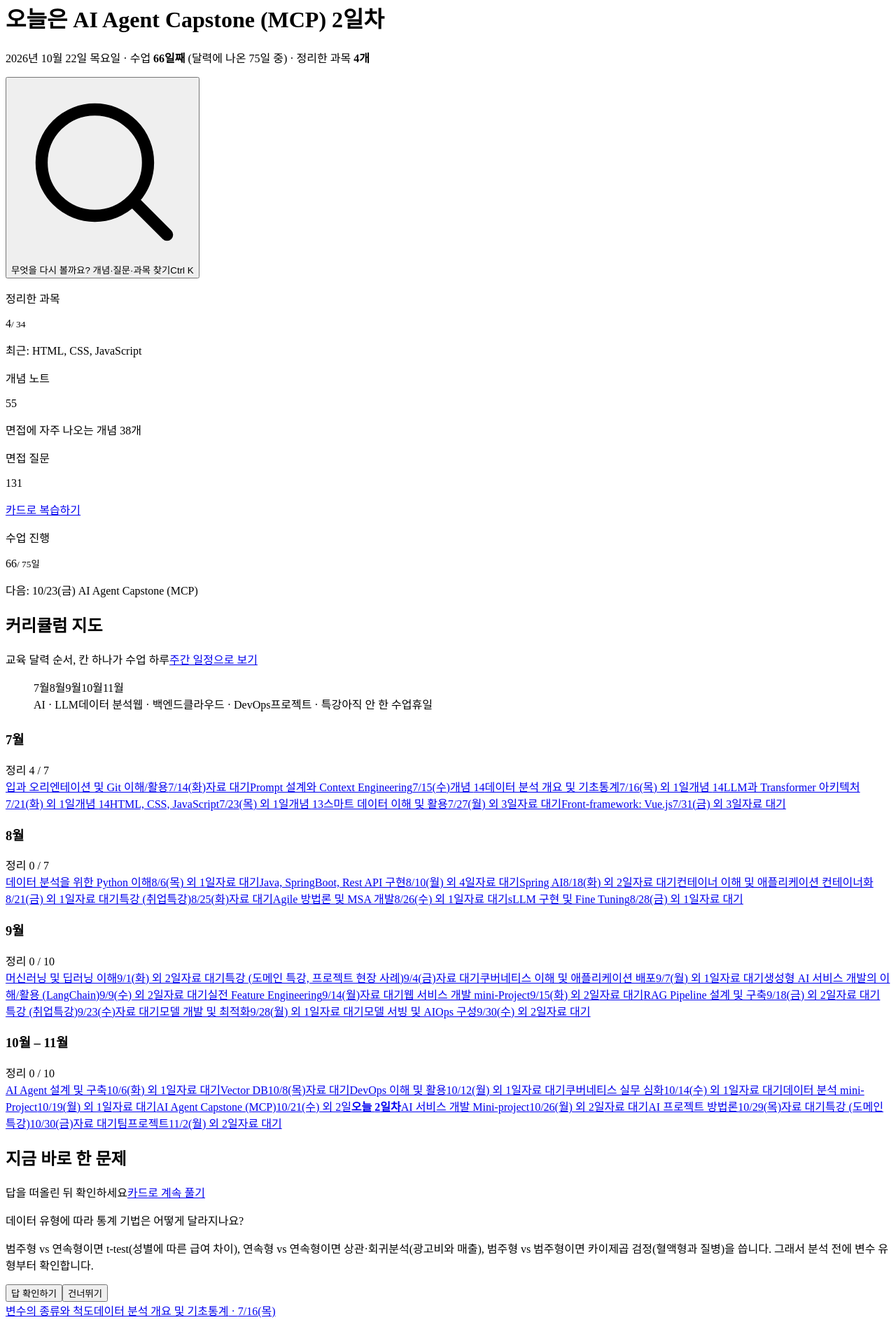
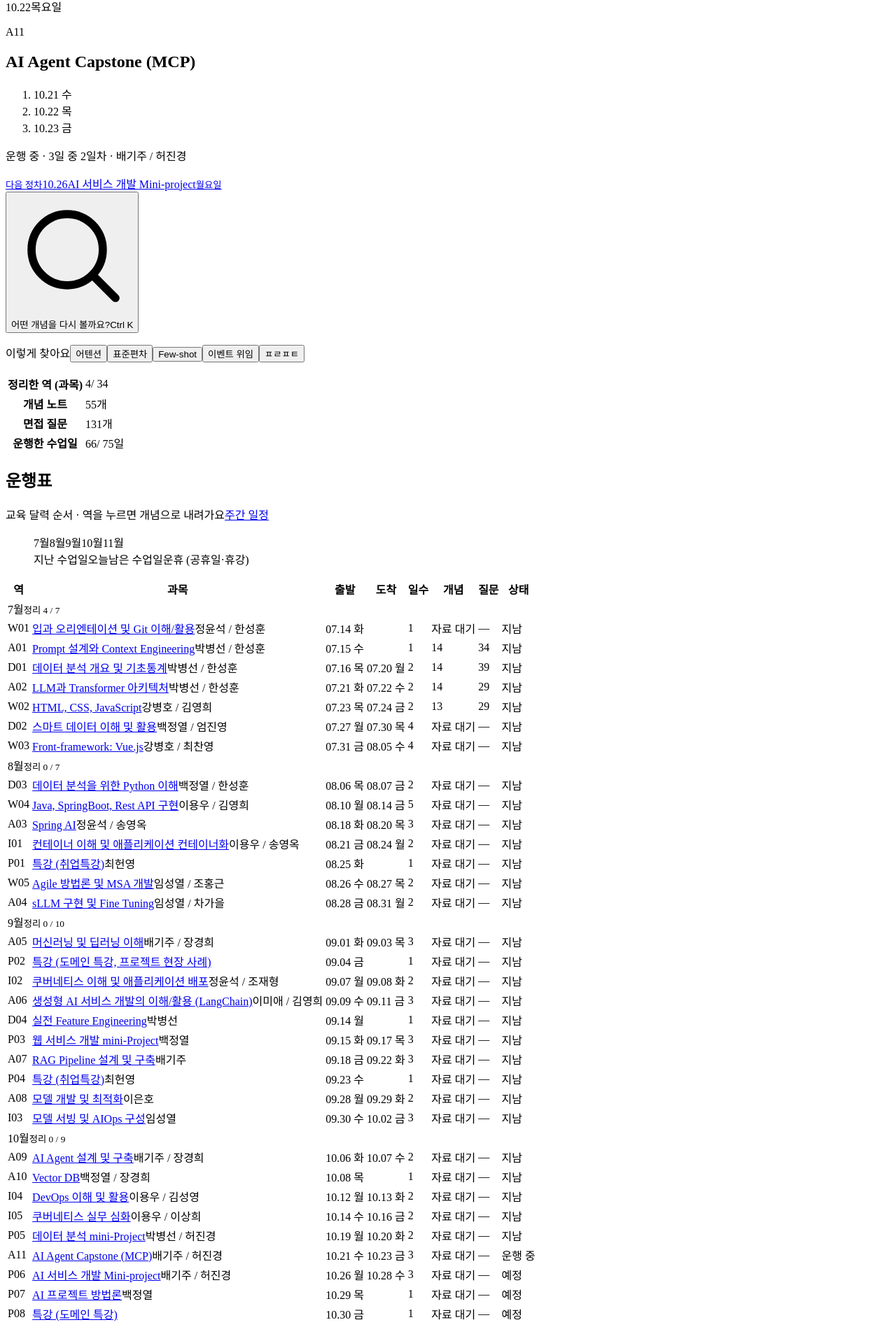
Before and after one commit to minjeoong/study-book, a React (Vite) app: page / in a window 1280 px wide. Shown: the part 236-2133 px from the top of the page at 70% size. Built offline with nearby package versions, Linux system fonts and the light colour scheme; the HTML template or start-up script is replaced by a standard one.

Commit message:
feat: 홈을 '지금 운행 중' 보드와 전체 운행표로 재구성
Co-Authored-By: Claude Opus 5.5 <noreply@anthropic.com>
Claude-Session: https://claude.ai/code/session_019Ze6Ssya1QHnu55zeaP4EW

```diff
--- a/src/pages/Home.tsx
+++ b/src/pages/Home.tsx
@@ -1,5 +1,5 @@
 import { useMemo, useState } from 'react'
-import { COURSES, TRACKS, type Course } from '../data/schedule'
+import { COURSES, type Course } from '../data/schedule'
 import { ALL_CONCEPTS, ALL_QA, conceptHref, conceptsOf, courseHref, hasNotes } from '../lib/content'
 import {
   CLASS_DAYS,
@@ -8,60 +8,141 @@ import {
   courseStatus,
   dayNumberIn,
   dayOff,
-  longDate,
   md,
   nextClass,
   parse,
   programWeekdays,
   todayISO,
+  weekday,
 } from '../lib/dates'
-import { Importance, Inline } from '../components/Bits'
+import { dot } from '../lib/stations'
+import { go } from '../lib/router'
+import { Code, Importance, Inline, markOf, StatusMark } from '../components/Bits'
 import { Icon } from '../components/Icon'
 
-function greeting(today: string): string {
-  const cls = classOn(today)
-  if (cls) {
-    const n = dayNumberIn(cls.course, today)
-    return cls.course.days.length > 1 ? `오늘은 ${cls.course.title} ${n}일차` : `오늘은 ${cls.course.title}`
-  }
-  const off = dayOff(today)
-  if (off) return `오늘은 ${off.name}, 쉬는 날`
-  const next = nextClass(today)
-  if (!next) return '지금까지 배운 것들'
-  if (today < CLASS_DAYS[0].date) return '곧 SKALA 4기 입과'
-  const wd = parse(today).getDay()
-  if (wd === 0 || wd === 6) return `주말, 다음 수업은 ${next.course.title}`
-  return `다음 수업은 ${next.course.title}`
-}
+const TRY = ['어텐션', '표준편차', 'Few-shot', '이벤트 위임', 'ㅍㄹㅍㅌ']
 
-const MAP_COLUMNS: { label: string; months: number[] }[] = [
-  { label: '7월', months: [7] },
-  { label: '8월', months: [8] },
-  { label: '9월', months: [9] },
-  { label: '10월 – 11월', months: [10, 11] },
-]
-
-function MapItem({ c, today }: { c: Course; today: string }) {
-  const ready = hasNotes(c.id)
-  const status = courseStatus(c, today)
-  const n = conceptsOf(c.id).length
-  const first = md(c.days[0])
-  const range = c.days.length > 1 ? `${first} 외 ${c.days.length - 1}일` : first
+/** 역 진행 ●───◉───○ */
+function Run({ course, today }: { course: Course; today: string }) {
   return (
-    <a className="map-item" href={courseHref(c.id)} data-track={c.track} data-empty={!ready} data-status={status}>
-      <span className="map-item__bar" />
-      <span>
-        <span className="map-item__title">{c.title}</span>
-        <span className="map-item__meta num">
-          <span>{range}</span>
-          {status === 'today' ? <b>오늘 {dayNumberIn(c, today)}일차</b> : ready ? <span>개념 {n}</span> : <span>자료 대기</span>}
+    <ol className="run" aria-label={`${course.title} 수업일`}>
+      {course.days.map((d) => {
+        const s = d === today ? 'today' : d < today ? 'done' : 'next'
+        return (
+          <li key={d} className="run__stop" data-s={s}>
+            <i className="mark" data-s={s} aria-hidden="true" />
+            <span className="run__label">
+              <span className="fig">{dot(d)}</span> {weekday(d)}
             </span>
-      </span>
-    </a>
+          </li>
+        )
+      })}
+    </ol>
   )
 }
 
-function ProgramStrip({ today }: { today: string }) {
+function NowBoard({ today, onSearch }: { today: string; onSearch: (q?: string) => void }) {
+  const cls = classOn(today)
+  const next = nextClass(today)
+  const off = dayOff(today)
+  const focus = cls?.course ?? next?.course
+  const after = cls ? CLASS_DAYS.find((d) => d.date > today && d.course.id !== cls.course.id) : next
+
+  const readyCourses = COURSES.filter((c) => hasNotes(c.id))
+  const passed = classDaysUntil(today)
+
+  return (
+    <section className="now" aria-labelledby="now-title">
+      <div>
+        <p className="now__date">
+          <span className="fig">{dot(today)}</span>
+          <span>{weekday(today)}요일</span>
+        </p>
+        {focus && (
+          <>
+            <div className="now__station">
+              <Code course={focus} size="lg" />
+              <h1 className="title" id="now-title">
+                {cls ? focus.title : off ? `오늘은 ${off.name}` : `다음 정차 ${focus.title}`}
+              </h1>
+            </div>
+            <div className="now__run">
+              <Run course={focus} today={today} />
+              <p className="run__caption">
+                {cls
+                  ? focus.days.length > 1
+                    ? `운행 중 · ${focus.days.length}일 중 ${dayNumberIn(focus, today)}일차`
+                    : '운행 중 · 하루 수업'
+                  : `${md(focus.days[0])} 출발 · ${focus.days.length}일`}
+                {focus.instructors.length ? ` · ${focus.instructors.join(' / ')}` : ''}
+              </p>
+            </div>
+            {cls && after && (
+              <a className="now__next" href={courseHref(after.course.id)}>
+                <small>다음 정차</small>
+                <span className="fig">{dot(after.date)}</span>
+                <span className="now__next-name">{after.course.title}</span>
+                <small>{weekday(after.date)}요일</small>
+              </a>
+            )}
+          </>
+        )}
+        {!focus && (
+          <h1 className="title" id="now-title">
+            종착역까지 왔어요
+          </h1>
+        )}
+      </div>
+
+      <aside className="finder" aria-label="찾기와 현황">
+        <button className="finder__box" onClick={() => onSearch()}>
+          <Icon name="search" />
+          <span>어떤 개념을 다시 볼까요?</span>
+          <span className="kbd">Ctrl K</span>
+        </button>
+        <p className="finder__try">
+          이렇게 찾아요
+          {TRY.map((t) => (
+            <button key={t} className="tag" onClick={() => onSearch(t)}>
+              {t}
+            </button>
+          ))}
+        </p>
+        <table className="board">
+          <tbody>
+            <tr>
+              <th scope="row">정리한 역 (과목)</th>
+              <td className="num">
+                <span className="fig">{readyCourses.length}</span>/ {COURSES.length}
+              </td>
+            </tr>
+            <tr>
+              <th scope="row">개념 노트</th>
+              <td className="num">
+                <span className="fig">{ALL_CONCEPTS.length}</span>개
+              </td>
+            </tr>
+            <tr>
+              <th scope="row">면접 질문</th>
+              <td className="num">
+                <span className="fig">{ALL_QA.length}</span>개
+              </td>
+            </tr>
+            <tr>
+              <th scope="row">운행한 수업일</th>
+              <td className="num">
+                <span className="fig">{passed}</span>/ {CLASS_DAYS.length}일
+              </td>
+            </tr>
+          </tbody>
+        </table>
+      </aside>
+    </section>
+  )
+}
+
+/** 전체 운행 구간: 평일 한 칸씩 */
+function ProgramSpan({ today }: { today: string }) {
   const days = programWeekdays()
   const months = useMemo(() => {
     const out: { m: number; start: number; span: number }[] = []
@@ -76,60 +157,131 @@ function ProgramStrip({ today }: { today: string }) {
   const cols = { gridTemplateColumns: `repeat(${days.length}, minmax(0, 1fr))` }
 
   return (
-    <figure className="strip" aria-label="전체 수업일 띠">
-      <div className="strip__months" style={cols} aria-hidden="true">
+    <figure className="span" aria-label="전체 운행 구간">
+      <div className="span__months" style={cols} aria-hidden="true">
         {months.map((m) => (
           <span key={m.m} style={{ gridColumn: `${m.start} / span ${m.span}` }}>
             {m.span >= 3 ? `${m.m}월` : ''}
           </span>
         ))}
       </div>
-      <div className="strip__cells" style={cols}>
+      <div className="span__cells" style={cols}>
         {days.map((d) => {
           const cls = classOn(d)
-          const off = dayOff(d)
           if (!cls) {
-            return (
-              <span
-                key={d}
-                className="strip__cell"
-                data-off="true"
-                data-today={d === today}
-                title={`${md(d)} ${off?.name ?? '수업 없음'}`}
-              />
-            )
+            return <span key={d} className="span__cell" data-s="off" title={`${md(d)} ${dayOff(d)?.name ?? '수업 없음'}`} />
           }
+          const s = d === today ? 'today' : d < today ? 'done' : 'next'
           return (
             <a
               key={d}
-              className="strip__cell"
+              className="span__cell"
+              data-s={s}
               href={courseHref(cls.course.id)}
-              data-track={cls.course.track}
-              data-future={d > today}
-              data-today={d === today}
               title={`${md(d)} ${cls.course.title}`}
               aria-label={`${md(d)} ${cls.course.title}`}
             />
           )
         })}
       </div>
-      <figcaption className="strip__legend">
-        {TRACKS.map((t) => (
-          <span key={t.id} data-track={t.id}>
-            <i />
-            {t.name}
-          </span>
-        ))}
+      <figcaption className="marks-key">
         <span>
-          <i data-kind="future" />
-          아직 안 한 수업
+          <i data-s="done" />
+          지난 수업일
         </span>
         <span>
-          <i data-kind="off" />
-          휴일
+          <i data-s="today" />
+          오늘
+        </span>
+        <span>
+          <i />
+          남은 수업일
+        </span>
+        <span>
+          <i data-s="off" />
+          운휴 (공휴일·휴강)
         </span>
       </figcaption>
     </figure>
+  )
+}
+
+function Timetable({ today }: { today: string }) {
+  const months = [7, 8, 9, 10, 11]
+  return (
+    <table className="tt">
+      <thead>
+        <tr>
+          <th scope="col">역</th>
+          <th scope="col">과목</th>
+          <th scope="col">출발</th>
+          <th scope="col">도착</th>
+          <th scope="col" className="r">
+            일수
+          </th>
+          <th scope="col" className="r">
+            개념
+          </th>
+          <th scope="col" className="r">
+            질문
+          </th>
+          <th scope="col">상태</th>
+        </tr>
+      </thead>
+      <tbody>
+        {months.map((m) => {
+          const courses = COURSES.filter((c) => parse(c.days[0]).getMonth() + 1 === m)
+          if (!courses.length) return null
+          const ready = courses.filter((c) => hasNotes(c.id)).length
+          return [
+            <tr key={`m${m}`} className="tt__month">
+              <td colSpan={8}>
+                {m}월<small className="num">정리 {ready} / {courses.length}</small>
+              </td>
+            </tr>,
+            ...courses.map((c) => {
+              const ready = hasNotes(c.id)
+              const concepts = conceptsOf(c.id)
+              const q = concepts.reduce((n, k) => n + k.qa.length, 0)
+              const s = markOf(courseStatus(c, today))
+              const first = c.days[0]
+              const last = c.days[c.days.length - 1]
+              return (
+                <tr key={c.id} data-empty={!ready} onClick={() => go(courseHref(c.id))}>
+                  <td className="code-col">
+                    <Code course={c} />
+                  </td>
+                  <td className="name-col">
+                    <a className="tt__name" href={courseHref(c.id)} onClick={(e) => e.stopPropagation()}>
+                      {c.title}
+                    </a>
+                    {c.instructors.length > 0 && <span className="tt__sub">{c.instructors.join(' / ')}</span>}
+                  </td>
+                  <td className="dep-col num">
+                    <span className="fig">{dot(first)}</span> {weekday(first)}
+                  </td>
+                  <td className="arr-col num">
+                    {first !== last && (
+                      <>
+                        <span className="fig">{dot(last)}</span> {weekday(last)}
+                      </>
+                    )}
+                  </td>
+                  <td className="days-col r num">{c.days.length}</td>
+                  <td className="n-col r num">{ready ? concepts.length : '자료 대기'}</td>
+                  <td className="q-col r num">{ready ? q : '—'}</td>
+                  <td className="state-col">
+                    <span className={s === 'today' ? 'tt__now' : undefined}>
+                      <StatusMark s={s} label />
+                    </span>
+                  </td>
+                </tr>
+              )
+            }),
+          ]
+        })}
+      </tbody>
+    </table>
   )
 }
 
@@ -137,9 +289,7 @@ function DailyQuestion() {
   const pool = ALL_QA
   const [i, setI] = useState(() => Math.floor(Math.random() * Math.max(pool.length, 1)))
   const [shown, setShown] = useState(false)
-  if (!pool.length) {
-    return <p className="empty">면접 질문이 있는 노트가 아직 없어요.</p>
-  }
+  if (!pool.length) return <p className="empty">면접 질문이 있는 노트가 아직 없어요.</p>
   const item = pool[i % pool.length]
   const course = COURSES.find((c) => c.id === item.concept.course)!
   const next = () => {
@@ -148,52 +298,49 @@ function DailyQuestion() {
     setI(n)
     setShown(false)
   }
-  const sameCourse = pool.filter((x) => x.concept.course === course.id).length
   return (
-    <>
-      <div className="quiz">
-        <p className="quiz__q">
+    <article className="ticket">
+      <div className="ticket__stub">
+        <Code course={course} />
+        <span className="fig">Q</span>
+        <span>{md(course.days[0])}</span>
+      </div>
+      <div className="ticket__main">
+        <p className="ticket__where">
+          <a href={conceptHref(item.concept)}>{item.concept.title}</a> · {course.title}
+        </p>
+        <p className="ticket__q">
           <Inline text={item.qa.q} />
         </p>
-        <p className="quiz__a" data-hidden={!shown} aria-hidden={!shown}>
+        {shown ? (
+          <p className="ticket__a">
             <Inline text={item.qa.a} />
           </p>
-        <div className="quiz__actions">
+        ) : (
+          <p className="ticket__hint">정의 → 이유 → 예시 순서로 30초 안에 말해 본 다음 확인하세요.</p>
+        )}
+        <div className="ticket__actions">
           {!shown ? (
-            <button className="btn btn--primary" onClick={() => setShown(true)}>
-              답 확인하기
+            <button className="btn btn--go" onClick={() => setShown(true)}>
+              답 확인
             </button>
           ) : (
-            <button className="btn btn--primary" onClick={next}>
+            <button className="btn btn--go" onClick={next}>
               <Icon name="shuffle" />
               다른 질문
             </button>
           )}
           {!shown && (
-            <button className="btn btn--ghost" onClick={next}>
+            <button className="btn btn--line" onClick={next}>
               건너뛰기
             </button>
           )}
+          <a className="spacer" href={`#/interview?course=${course.id}`}>
+            이 과목 질문 이어서 풀기
+          </a>
         </div>
       </div>
-      <div className="quiz__side">
-        <a className="row-card" href={conceptHref(item.concept)}>
-          <span className="row-card__title">{item.concept.title}</span>
-          <span className="row-card__sub">
-            {course.title} · {md(course.days[0])}
-          </span>
-          <span className="row-card__side">
-            <Importance level={item.concept.importance} />
-          </span>
-        </a>
-        <p className="quiz__hint">
-          답은 30초 안에, <b>정의 → 이유 → 예시</b> 순서로 말해 보세요. 이 과목에는 질문이 <b className="num">{sameCourse}개</b> 더 있어요.{' '}
-          <a href={`#/interview?course=${course.id}`} style={{ textDecoration: 'underline', textUnderlineOffset: 3 }}>
-            이어서 풀기
-          </a>
-        </p>
-      </div>
-    </>
+    </article>
   )
 }
 
@@ -213,128 +360,63 @@ function rotatePicks<T extends { course: string }>(items: T[], n: number, seed:
   return out
 }
 
-export function Home({ onSearch }: { onSearch: () => void }) {
+export function Home({ onSearch }: { onSearch: (q?: string) => void }) {
   const today = todayISO()
-  const readyCourses = COURSES.filter((c) => hasNotes(c.id))
-  const passed = classDaysUntil(today)
-  const total = CLASS_DAYS.length
-  const next = nextClass(today)
-  const latest = readyCourses[readyCourses.length - 1]
   const frequent = ALL_CONCEPTS.filter((c) => c.importance === 3)
-  const picks = rotatePicks(frequent, 6, passed)
+  const picks = rotatePicks(frequent, 5, classDaysUntil(today))
 
   return (
-    <div className="page">
-      <header className="home-hero">
-        <h1 className="greeting">{greeting(today)}</h1>
-        <p className="home-hero__line num">
-          {longDate(today)} · 수업 <b>{passed}일째</b> (달력에 나온 {total}일 중) · 정리한 과목 <b>{readyCourses.length}개</b>
-        </p>
-        <button className="big-search" onClick={onSearch}>
-          <Icon name="search" />
-          <span>무엇을 다시 볼까요? 개념·질문·과목 찾기</span>
-          <span className="kbd">Ctrl K</span>
-        </button>
-      </header>
+    <>
+      <NowBoard today={today} onSearch={onSearch} />
 
-      <section className="grid12 tiles" aria-label="정리 현황">
-        <div className="tile span-3">
-          <p className="tile__label">정리한 과목</p>
-          <p className="tile__value num">
-            {readyCourses.length}
-            <small>/ {COURSES.length}</small>
-          </p>
-          <p className="tile__caption">{latest ? `최근: ${latest.title}` : '자료를 올리면 채워져요'}</p>
+      <section className="sec" aria-labelledby="tt-title">
+        <div className="sec__head">
+          <h2 className="sec__title" id="tt-title">
+            운행표
+          </h2>
+          <span className="sec__note">교육 달력 순서 · 역을 누르면 개념으로 내려가요</span>
+          <a className="sec__link" href="#/schedule">
+            주간 일정
+          </a>
         </div>
-        <div className="tile span-3">
-          <p className="tile__label">개념 노트</p>
-          <p className="tile__value num">{ALL_CONCEPTS.length}</p>
-          <p className="tile__caption">면접에 자주 나오는 개념 {frequent.length}개</p>
-        </div>
-        <div className="tile span-3">
-          <p className="tile__label">면접 질문</p>
-          <p className="tile__value num">{ALL_QA.length}</p>
-          <p className="tile__caption">
-            <a href="#/interview">카드로 복습하기</a>
-          </p>
-        </div>
-        <div className="tile span-3">
-          <p className="tile__label">수업 진행</p>
-          <p className="tile__value num">
-            {passed}
-            <small>/ {total}일</small>
-          </p>
-          <p className="tile__caption">{next ? `다음: ${md(next.date)} ${next.course.title}` : '달력의 마지막 수업까지 왔어요'}</p>
+        <ProgramSpan today={today} />
+        <div style={{ marginTop: 12 }}>
+          <Timetable today={today} />
         </div>
       </section>
 
-      <section className="section panel" aria-labelledby="map-title" style={{ marginTop: 16 }}>
-        <div className="panel__head">
-          <h2 className="panel__title" id="map-title">
-            커리큘럼 지도
+      <div className="duo sec">
+        <section aria-labelledby="quiz-title">
+          <div className="sec__head">
+            <h2 className="sec__title" id="quiz-title">
+              지금 한 문제
             </h2>
-          <span className="panel__count">교육 달력 순서, 칸 하나가 수업 하루</span>
-          <a className="panel__link" href="#/schedule">
-            주간 일정으로 보기
-          </a>
-        </div>
-        <ProgramStrip today={today} />
-        <div className="grid12" style={{ marginTop: 24 }}>
-          {MAP_COLUMNS.map((col) => {
-            const courses = COURSES.filter((c) => col.months.includes(parse(c.days[0]).getMonth() + 1))
-            const ready = courses.filter((c) => hasNotes(c.id)).length
-            return (
-              <div key={col.label} className="span-3 map-col">
-                <div className="map-col__head">
-                  <h3 className="map-col__month">{col.label}</h3>
-                  <span className="map-col__count num">
-                    정리 {ready} / {courses.length}
-                  </span>
-                </div>
-                <div className="map-list">
-                  {courses.map((c) => (
-                    <MapItem key={c.id} c={c} today={today} />
-                  ))}
-                </div>
-              </div>
-            )
-          })}
-        </div>
-      </section>
-
-      <section className="panel quiz-panel" style={{ marginTop: 16 }} aria-labelledby="quiz-title">
-        <div className="panel__head">
-          <h2 className="panel__title" id="quiz-title">
-            지금 바로 한 문제
-          </h2>
-          <span className="panel__count">답을 떠올린 뒤 확인하세요</span>
-          <a className="panel__link" href="#/interview">
-            카드로 계속 풀기
+            <a className="sec__link" href="#/interview">
+              카드로 계속
             </a>
           </div>
           <DailyQuestion />
         </section>
-
-      <section className="panel" style={{ marginTop: 16 }} aria-labelledby="freq-title">
-        <div className="panel__head">
-          <h2 className="panel__title" id="freq-title">
+        <section aria-labelledby="freq-title">
+          <div className="sec__head">
+            <h2 className="sec__title" id="freq-title">
               면접 단골 개념
             </h2>
-          <span className="panel__count num">빈출도가 높은 {frequent.length}개 중 오늘의 6개</span>
-          <a className="panel__link" href="#/interview">
-            전체 질문 보기
-          </a>
+            <span className="sec__note num">빈출 {frequent.length}개 중 오늘의 5개</span>
           </div>
-        <div className="freq-grid">
+          <div className="list">
             {picks.map((c) => {
               const course = COURSES.find((x) => x.id === c.course)!
               return (
-              <a key={c.course + c.slug} className="row-card" href={conceptHref(c)}>
-                <span className="row-card__title">{c.title}</span>
-                <span className="row-card__sub">
+                <a key={c.course + c.slug} className="list__row" href={conceptHref(c)}>
+                  <Code course={course} />
+                  <span className="list__title">{c.title}</span>
+                  <span className="list__sub">
                     <Inline text={c.summary} />
                   </span>
-                <span className="row-card__side num">{md(course.days[0], false)}</span>
+                  <span className="list__side">
+                    <Importance level={c.importance} />
+                  </span>
                 </a>
               )
             })}
@@ -342,5 +424,6 @@ export function Home({ onSearch }: { onSearch: () => void }) {
           </div>
         </section>
       </div>
+    </>
   )
 }
```
Lines whose indentation alone changed are shown as unchanged.
